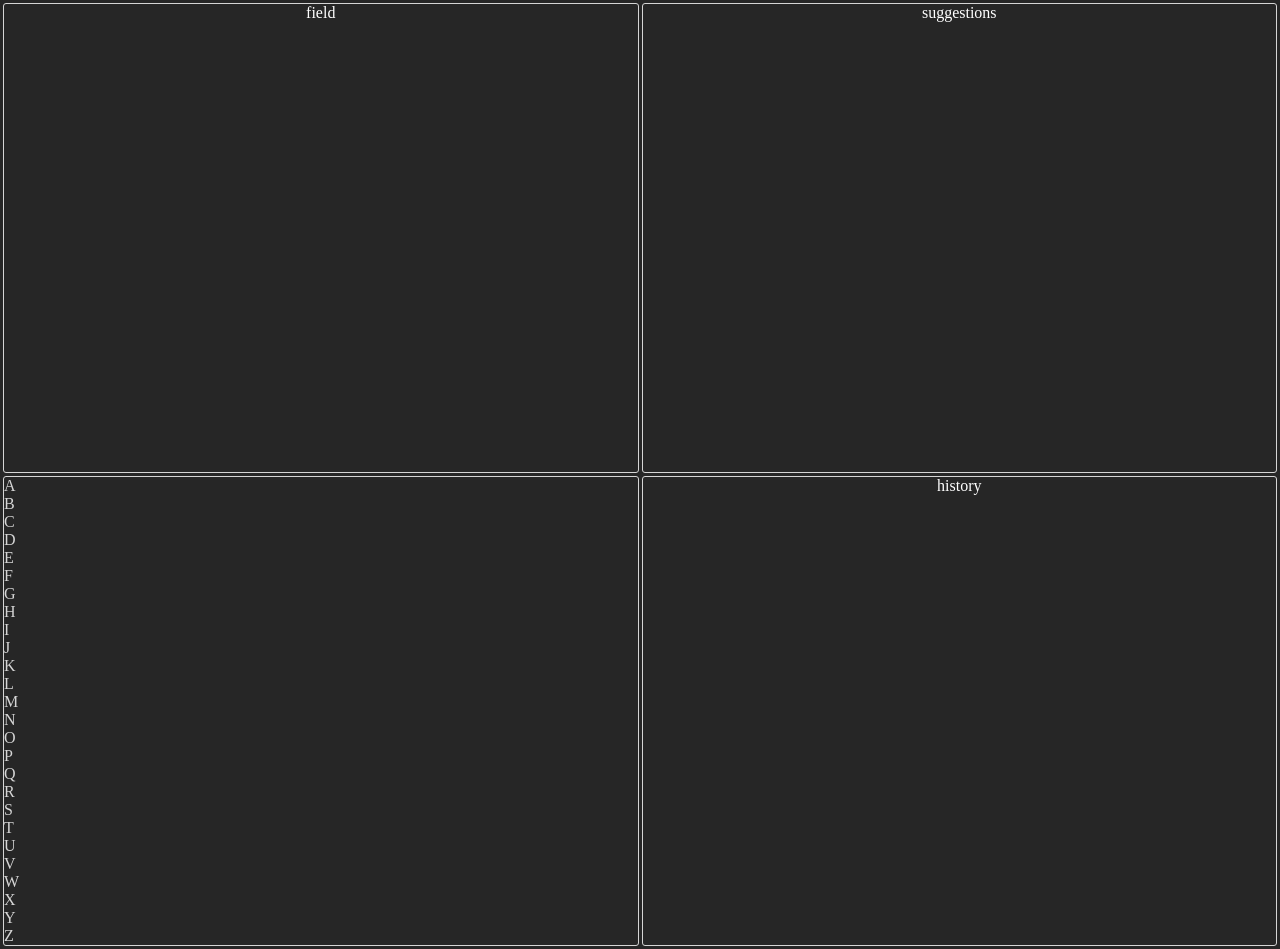
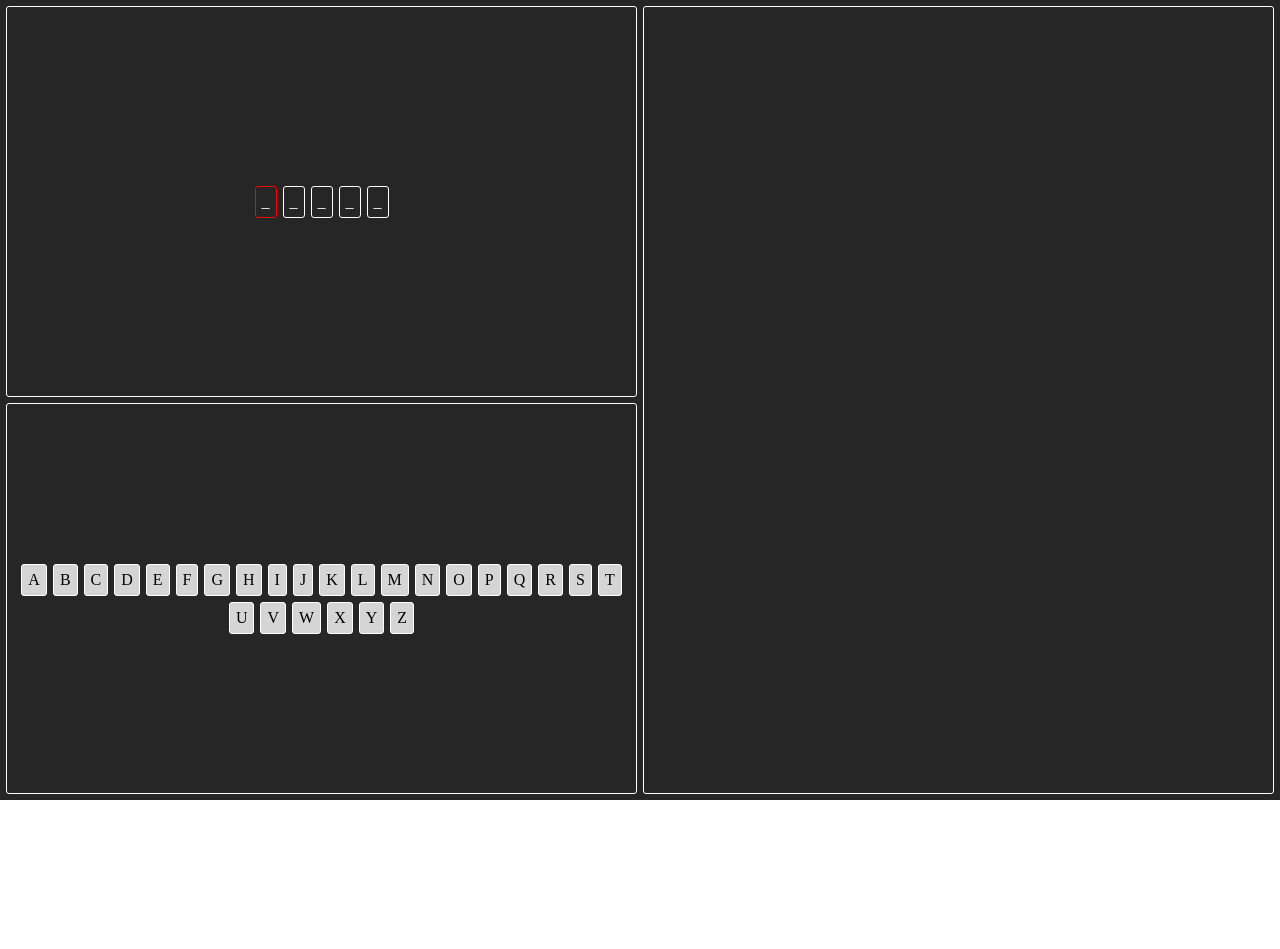
Before and after one commit to BenM-github/5_tries_1_word, a plain HTML site: page index.html in a window 1280 px wide. After the commit the page ends 800 px from the top, so only its background shows below. Drawn offline with Linux system fonts and the light colour scheme; no server answers.

Commit message:
modified word list and setup base display functions

```diff
--- a/app.js
+++ b/app.js
@@ -1,12 +1,46 @@
 
 // === input ===
-import input from "./lib/input.js"
+import Input from "./lib/input.js" // manages input of users
+import Field from "./lib/field.js" // manages display of tried words
+import Suggestions from "./lib/suggestions.js"
 
 
 // === get document elements ===
 const el_input = document.getElementById('input') // input field
 const el_field = document.getElementById('field') // field / display
+const el_suggestions = document.getElementById('suggestions') // suggestions field
+
+
+// === settings ===
+const NUM_OF_LETTERS = 5
+
+// to get the word list we have to use async functions cause it takes some time to extract.
+async function get_data() {
+    return fetch('../ngerman')
+        .then((rawData) => rawData.text())
+        .then((data) => data.split("\n"))
+}
+
 
 // === main ===
-input.setup(el_input) // setup input
-//display.setup(el_field) // setup display
+const input = new Input(el_input)
+
+// setup keyboard input
+document.addEventListener('keydown', function(e) {
+    let char = e.key.toUpperCase()
+
+    if (input.ALPHABET.includes(char)) { alert(char) }
+    else if (char == 'BACKSPACE') { alert('remove') }
+    else {
+        console.log(char);
+    }
+})
+
+const field = new Field(el_field, NUM_OF_LETTERS)
+
+// cause async functions can only run in to top level module we have to fetch the foundset here
+const suggestions = new Suggestions(el_suggestions, await get_data(), NUM_OF_LETTERS)
+
+let pattern = []
+let x = 0
+let y = 0
--- a/index.html
+++ b/index.html
@@ -5,14 +5,48 @@
         <meta name="viewport" content="width=device-width, initial-scale=1.0">
         <title>5 tries 1 word</title>
         <link rel="stylesheet" href="style.css">
+        <style>
+            .center {
+                position: absolute;
+                top: 0;
+                bottom: 0;
+                left: 0;
+                right: 0;
+                margin: auto;
+            }
+            #loader {
+                width: fit-content;
+                font-weight: bold;
+                font-family: monospace;
+                font-size: 30px;
+                clip-path: inset(0 3ch 0 0);
+                animation: l4 1s steps(4) infinite;
+            }
+            #loader:before {
+                content:"Loading..."
+            }
+            @keyframes l4 {to{clip-path: inset(0 -1ch 0 0)}}
+        </style>
     </head>
     <body>
+        <div id="loader" class="center"></div>
+
         <div id="wrapper">
             <div id="field" class="border"></div>
             <div id="input" class="border"></div>
             <div id="suggestions" class="border"></div>
-            <div id="history" class="border"></div>
         </div>
     </body>
+    <script>
+        document.onreadystatechange = function () {
+            if (document.readyState !== "complete") {
+                document.querySelector("body").style.visibility = "hidden";
+                document.querySelector("#loader").style.visibility = "visible";
+            } else {
+                document.querySelector("#loader").style.display = "none";
+                document.querySelector("body").style.visibility = "visible";
+            }
+        };
+    </script>
     <script type="module" src="app.js"></script>
 </html>
--- /dev/null
+++ b/lib/field.js
@@ -0,0 +1,20 @@
+export default class Field {
+    constructor (element, num_of_letters) {
+        this.field_element = element
+        this.num_of_letters = num_of_letters
+
+        // setup first word, so the empty letters can be placed into it
+        this.field_element.innerHTML = `<div id="0" class="word"></div>`
+
+        // get word element from DOM
+        this.word_element = document.querySelector(this.field_element.id + ', .word')
+        for (let i = 0; i < this.num_of_letters; i++) {
+            let tmp = ""
+            if (i === 0) {
+                tmp = "selected "
+            }
+
+            this.word_element.innerHTML += `<div class="letter ${tmp}hover">_</div>`
+        }
+    }
+}
--- a/lib/input.js
+++ b/lib/input.js
@@ -1,11 +1,12 @@
-const ALPHABET = ['A', 'B', 'C', 'D', 'E', 'F', 'G', 'H', 'I', 'J', 'K', 'L', 'M', 'N', 'O', 'P', 'Q', 'R', 'S', 'T', 'U', 'V', 'W', 'X', 'Y', 'Z']
+export default class Input {
+    ALPHABET = ['A', 'B', 'C', 'D', 'E', 'F', 'G', 'H', 'I', 'J', 'K', 'L', 'M', 'N', 'O', 'P', 'Q', 'R', 'S', 'T', 'U', 'V', 'W', 'X', 'Y', 'Z']
 
-function setup (element) {
-    ALPHABET.forEach(letter => {
-        element.innerHTML += `<div class="word ${letter}">${letter}</div>`
-    });
+    constructor (element) {
+        this.element = element
+
+        // setup input on DOM
+        this.ALPHABET.forEach(letter => {
+            this.element.innerHTML += `<div class="letter unknown hover">${letter}</div>`
+        });
+    }
 }
-
-export default {
-    setup
-}
--- /dev/null
+++ b/lib/suggestions.js
@@ -0,0 +1,23 @@
+export default class Suggestions {
+    foundset = []
+
+    constructor (element, foundset, num_of_letters) {
+        this.element = element
+
+        // filter foundset for set wordlengt
+        foundset.forEach(word => {
+            if (word.length == num_of_letters) {
+                this.foundset.push(word)
+            }
+        });
+
+        // display filtered foundset
+        this.display()
+    }
+
+    display() {
+        this.foundset.forEach(word => {
+            this.element.innerHTML += `<div class="word hover">${word}</div>`
+        });
+    }
+}
--- a/style.css
+++ b/style.css
@@ -1,68 +1,149 @@
 
 
 /* === general ==== */
+:root {
+    /* color's */
+    --font-color: white;
+    --bg-color: #262626;
+    --border-color: white;
+
+    --unknown-bg-color: #d5d5d5;
+    --unknown-font-color: black;
+    --right-letter-bg-color: yellow;
+    --right-letter-font-color: black;
+    --right-position--bg-color: blue;
+    --right-position-font-color: white;
+    --not-included-bg-color: #262626;
+    --not-included-font-color: white;
+
+    --hover-bg-color: #d5d5d588;
+    --hover-border-color: red;
+
+    /* size's */
+    --default-gap: 6px;
+    --default-border-radius: 3px;
+}
+
 body {
     padding: 0;
     border: 0;
     margin: 0;
+
+    font-family: monospace sans-serif;
 }
 
 #wrapper {
-    min-height: 100vh;
+    /* min-height: 100vh; */
+    height: 100vh;
 
     box-sizing: border-box;
-    padding: 3px;
+    padding: var(--default-gap);
 
     display: grid;
     grid-template-columns: repeat(2, 1fr);
     grid-template-rows: repeat(2, 1fr);
-    grid-column-gap: 3px;
-    grid-row-gap: 3px;
+    grid-column-gap: var(--default-gap);
+    grid-row-gap: var(--default-gap);
 
-    background-color: #262626;
-    color: #d5d5d5;
+    background-color: var(--bg-color);
+    color: var(--font-color);
 }
 #field { grid-area: 1 / 1 / 2 / 2; }
 #input { grid-area: 2 / 1 / 3 / 2; }
-#suggestions { grid-area: 1 / 2 / 2 / 3; }
-#history { grid-area: 2 / 2 / 3 / 3; }
-
+#suggestions { grid-area: 1 / 2 / 3 / 3; }
 
 .border {
-    border: 1px solid #d5d5d5;
-    border-radius: 3px;
+    border: 1px solid var(--border-color);
+    border-radius: var(--default-border-radius);
+}
+
+.selected {
+    border-color: var(--hover-border-color) !important;
+}
+
+.hover:hover {
+    cursor: pointer;
+    background-color: var(--hover-bg-color);
+
+    -moz-user-select: -moz-none;
+    -khtml-user-select: none;
+    -webkit-user-select: none;
+    -o-user-select: none;
+    user-select: none;
 }
 
 
-/* === field === */
-#field {
+/* --- tmp headline --- */
+.headline {
     position: relative;
 }
-#field::before {
+.headline::before {
     position: absolute;
     top: 0;
     left: 50%;
     transform-origin: 0;
     transform: translateX(-50%);
 
+    color: var(--font-color);
+}
+
+
+/* === field === */
+#field.headline::before {
     content: 'field';
-    color: white;
+}
+
+#field {
+    display: flex;
+    flex-direction: column;
+    justify-content: center;
+    align-items: center;
+}
+
+#field .word {
+    display: flex;
+    flex-direction: row;
+    justify-content: center;
+    align-items: center;
+}
+
+#field .word .letter {
+    padding: var(--default-gap);
+    border: 1px solid var(--border-color);
+    border-radius: var(--default-border-radius);
+    margin: calc(var(--default-gap) / 2);
 }
 
 
 /* === input === */
-.selected {
-    border-color: blue;
+#input.headline::before {
+    content: 'input';
 }
-.hover:hover {
-    cursor: pointer;
-    background-color: #d5d5d588;
 
-    -moz-user-select: -moz-none;
-    -khtml-user-select: none;
-    -webkit-user-select: none;
-    -o-user-select: none;
-    user-select: none;
+#input {
+    display: flex;
+    flex-wrap: wrap;
+    justify-content: center;
+    align-content: center;
+}
+#input .letter {
+    padding: var(--default-gap);
+    border: 1px solid var(--border-color);
+    border-radius: var(--default-border-radius);
+    margin: calc(var(--default-gap) / 2);
+}
+
+#input .letter.unknown {
+    background-color: var(--unknown-bg-color);
+    color: var(--unknown-font-color);
+}
+#input .letter.right-letter {
+    background-color: var(--right-letter-bg-color);
+    color: var(--right-letter-font-color);
+}
+#input .letter.right-position {
+    background-color: var(--right-position--bg-color);
+    color: var(--right-position-font-color);
 }
 
 .cross_out {
@@ -100,32 +181,23 @@ body {
 
 
 /* === suggestions === */
-#suggestions {
-    position: relative;
-}
-#suggestions::before {
-    position: absolute;
-    top: 0;
-    left: 50%;
-    transform-origin: 0;
-    transform: translateX(-50%);
-
+#suggestions.headline::before {
     content: 'suggestions';
-    color: white;
 }
 
+#suggestions {
+    overflow-y: scroll;
+}
 
-/* === history === */
-#history {
-    position: relative;
+#suggestions .word {
+    padding: calc(var(--default-gap) / 2) 0;
+    border-top: 0;
+    border-right: 0;
+    border-bottom: 1px;
+    border-left: 0;
+    border-style: solid;
+    border-color: var(--border-color);
+    margin: calc(var(--default-gap) / 2) 0;
+
+    text-align: center;
 }
-#history::before {
-    position: absolute;
-    top: 0;
-    left: 50%;
-    transform-origin: 0;
-    transform: translateX(-50%);
-
-    content: 'history';
-    color: white;
-}
```
Also changed, not shown: 2 other files.
